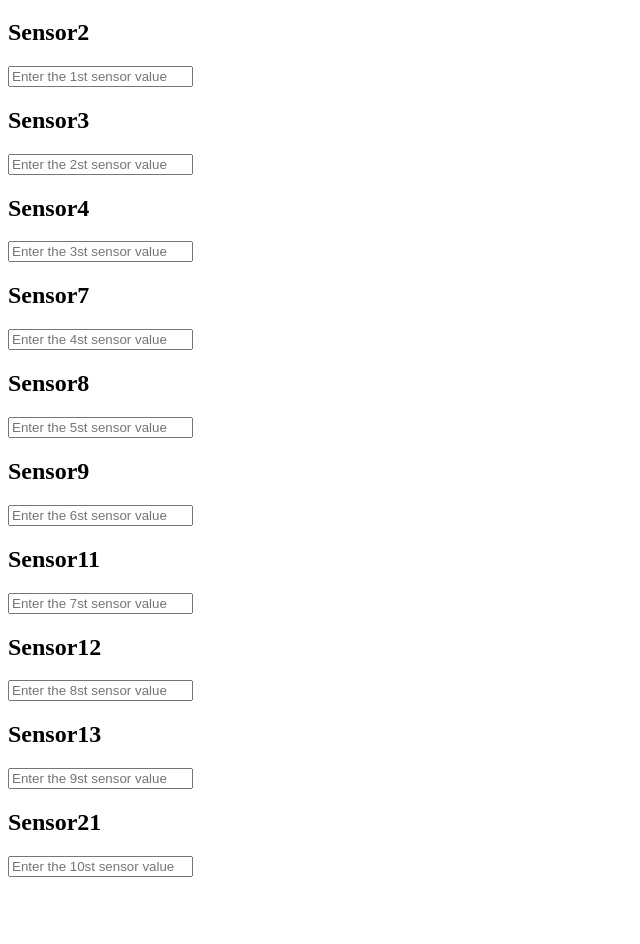
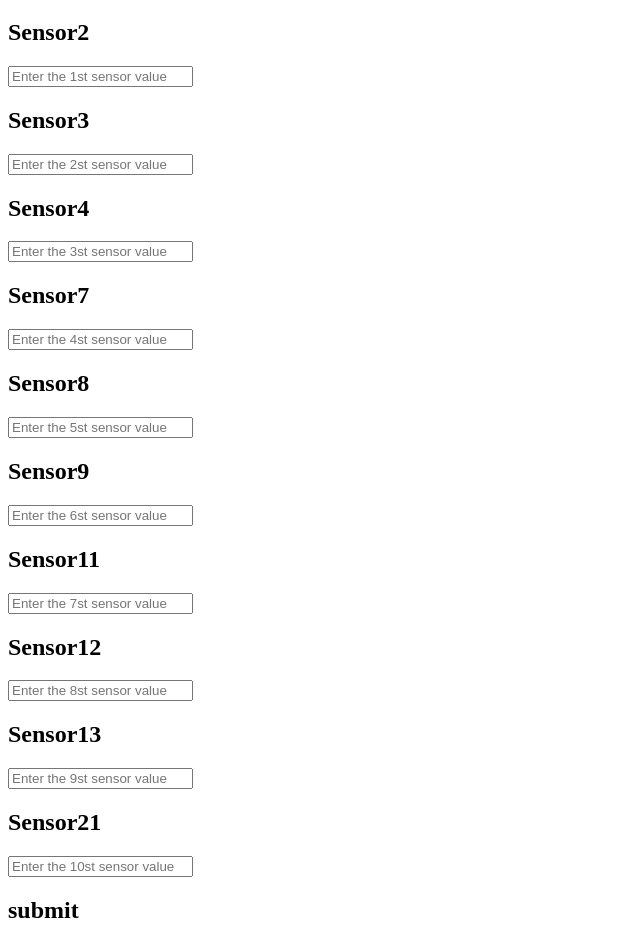
Before and after one commit to Ashishpatel4047/air-craft-damage, a plain HTML site: page index.html in a window 1280 px wide. Shown: the part 87-1031 px from the top of the page, without its empty margins (0-640 px from the left). Before the commit the page ends 972 px from the top, so only its background shows below. Drawn offline with Linux system fonts and the light colour scheme.

Commit message:
Add files via upload

```diff
--- a/index.html
+++ b/index.html
@@ -50,6 +50,11 @@
             <h2>Sensor21</h2>
             <input type="text " placeholder="Enter the 10st sensor value">
         </div>
+        <div>
+            <h2>submit</h2>
+
+        </div>
+
 
     </div>
 
```
